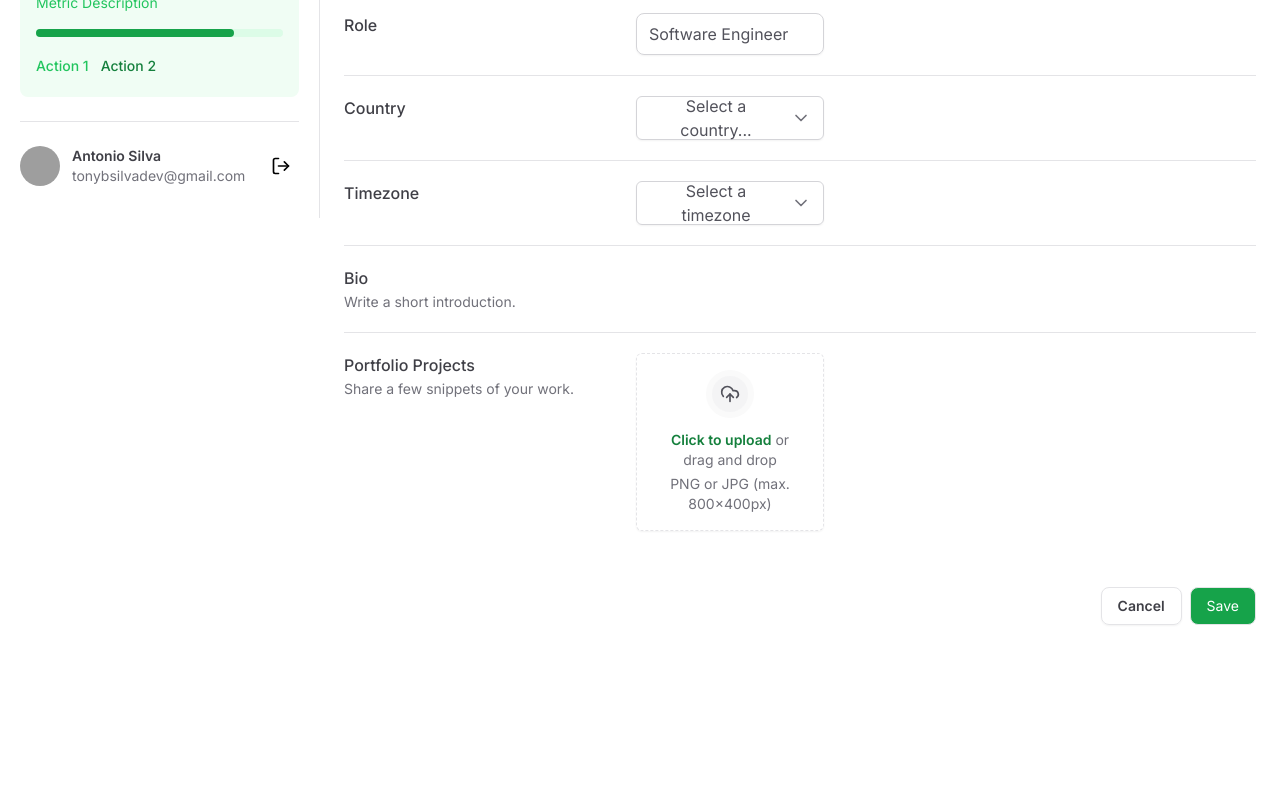
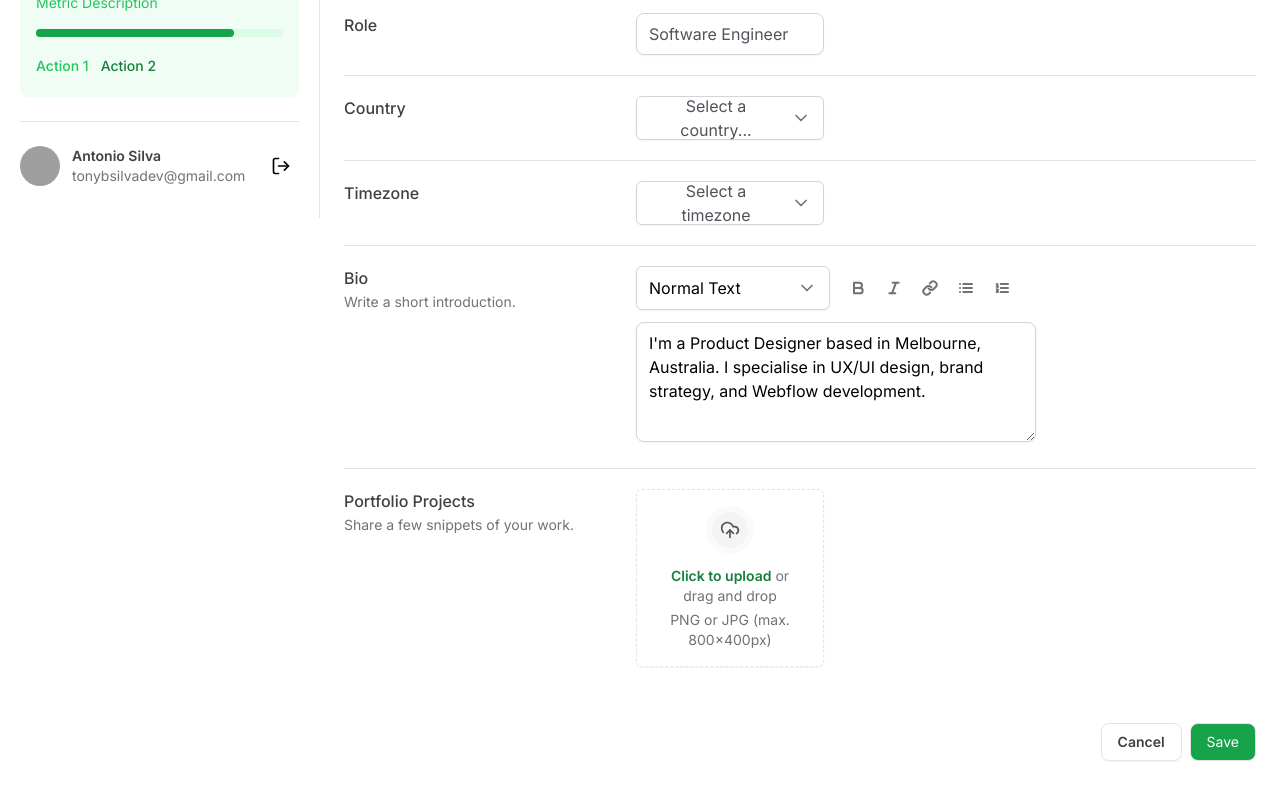
Before and after one commit to Asynnc/design-system-with-tailwind-ui, a Next.js app: page / in a window 1280 px wide. Shown: the part 582-1382 px from the top of the page. Before the commit the page ends 1255 px from the top, so only its background shows below. Built offline with nearby package versions, Linux system fonts and the light colour scheme; grey boxes are pictures that could not be loaded.

Commit message:
feat: add textarea component

```diff
--- a/src/app/components/Form/Select/Select.tsx
+++ b/src/app/components/Form/Select/Select.tsx
@@ -4,15 +4,15 @@
 import { ChevronDown } from 'lucide-react'
 import { ReactNode } from 'react'
 
-interface SelectProps {
+interface SelectProps extends SelectPrimitive.SelectProps {
   children: ReactNode
   placeholder: string
 }
 
-export function Select({ children, placeholder }: SelectProps) {
+export function Select({ children, placeholder, ...props }: SelectProps) {
   return (
     <div>
-      <SelectPrimitive.Root>
+      <SelectPrimitive.Root {...props}>
         <SelectPrimitive.Trigger className="flex h-11 w-full items-center justify-between gap-2 rounded-md border border-zinc-300 px-3 py-2 shadow-sm data-[placeholder]:text-zinc-600">
           <SelectPrimitive.Value
             className="text-black"
--- /dev/null
+++ b/src/app/components/Form/Textarea.tsx
@@ -0,0 +1,12 @@
+import { ComponentProps } from 'react'
+
+export type TextareaProps = ComponentProps<'textarea'>
+
+export function Textarea(props: TextareaProps) {
+  return (
+    <textarea
+      className="min-h-[120px] w-full resize-y rounded-lg border border-zinc-300 px-3 py-2 shadow-sm"
+      {...props}
+    />
+  )
+}
--- a/src/app/components/Sidebar/Logo.tsx
+++ b/src/app/components/Sidebar/Logo.tsx
@@ -31,7 +31,7 @@
           />
         </g>
       </svg>
-      <span className="">The Coffee Class - 2.1</span>
+      <span className="">The Coffee Class</span>
     </strong>
   )
 }
--- a/src/app/page.tsx
+++ b/src/app/page.tsx
@@ -1,12 +1,13 @@
 'use client'
 
-import { Mail } from 'lucide-react'
+import { Bold, Italic, Link, List, ListOrdered, Mail } from 'lucide-react'
 import { Input } from './components/Input'
 import { SettingsTabs } from './components/Tabs/SettingsTabs'
 import { Divider } from './components/Sidebar/Divider'
 import * as FileInput from './components/Form/FileInput'
 import { Select } from './components/Form/Select/Select'
 import { SelectItem } from './components/Form/Select/SelectItem'
+import { Textarea } from './components/Form/Textarea'
 
 export default function Home() {
   return (
@@ -169,7 +170,59 @@
                 Write a short introduction.{' '}
               </span>
             </label>
-            <div className="grid grid-cols-2 gap-6"></div>
+            <div className="space-y-3">
+              <div className="grid grid-cols-2 gap-3">
+                <Select placeholder="" defaultValue="normal">
+                  <SelectItem
+                    value="normal"
+                    defaultChecked
+                    text="Normal Text"
+                  />
+                  <SelectItem value="md" text="Markdown" />
+                </Select>
+
+                <div className="flex items-center gap-1">
+                  <button
+                    type="button"
+                    className="rounded-md p-2 hover:bg-zinc-50"
+                  >
+                    <Bold className="h-4 w-4 text-zinc-500" strokeWidth={3} />
+                  </button>
+                  <button
+                    type="button"
+                    className="rounded-md p-2 hover:bg-zinc-50"
+                  >
+                    <Italic className="h-4 w-4 text-zinc-500" strokeWidth={3} />
+                  </button>
+                  <button
+                    type="button"
+                    className="rounded-md p-2 hover:bg-zinc-50"
+                  >
+                    <Link className="h-4 w-4 text-zinc-500" strokeWidth={3} />
+                  </button>
+                  <button
+                    type="button"
+                    className="rounded-md p-2 hover:bg-zinc-50"
+                  >
+                    <List className="h-4 w-4 text-zinc-500" strokeWidth={3} />
+                  </button>
+                  <button
+                    type="button"
+                    className="rounded-md p-2 hover:bg-zinc-50"
+                  >
+                    <ListOrdered
+                      className="h-4 w-4 text-zinc-500"
+                      strokeWidth={3}
+                    />
+                  </button>
+                </div>
+              </div>
+
+              <Textarea
+                id="bio"
+                defaultValue="I'm a Product Designer based in Melbourne, Australia. I specialise in UX/UI design, brand strategy, and Webflow development."
+              />
+            </div>
           </div>
           <Divider />
           <div className="grid grid-cols-form gap-3">
```
